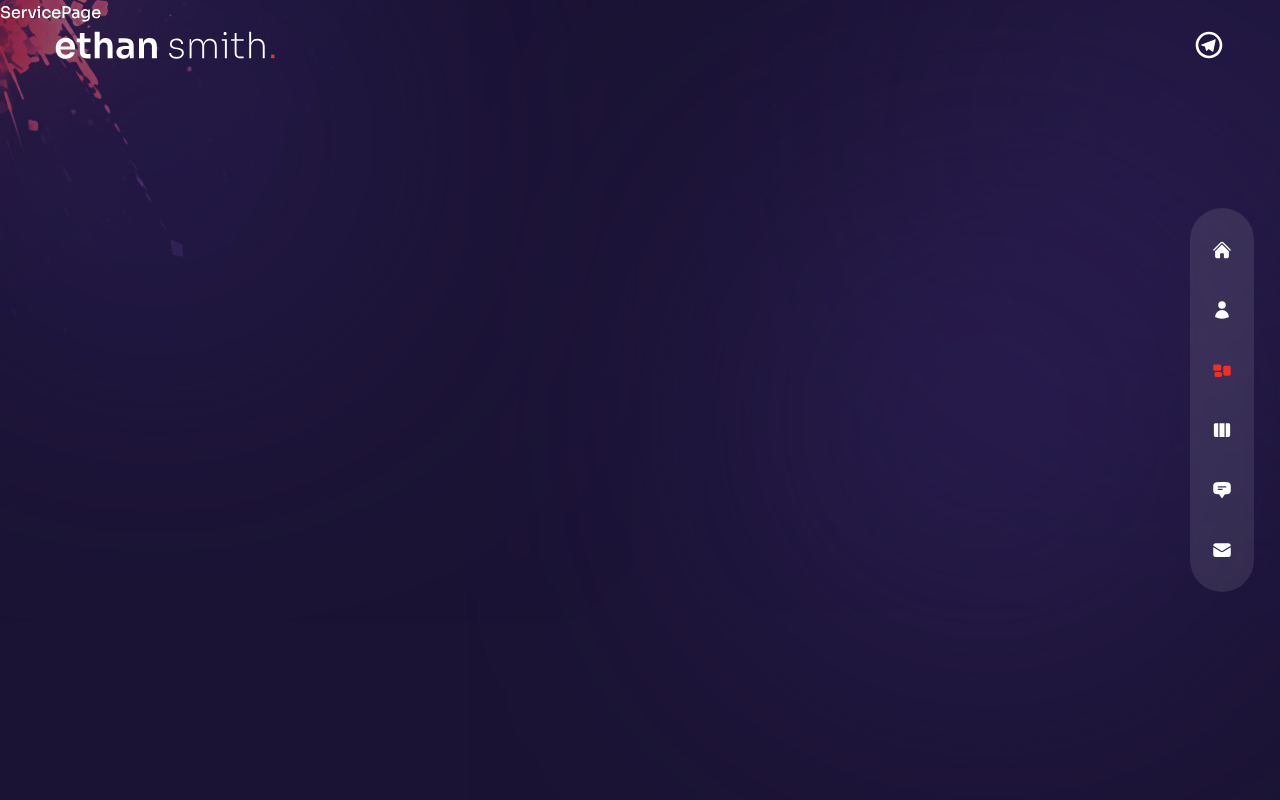
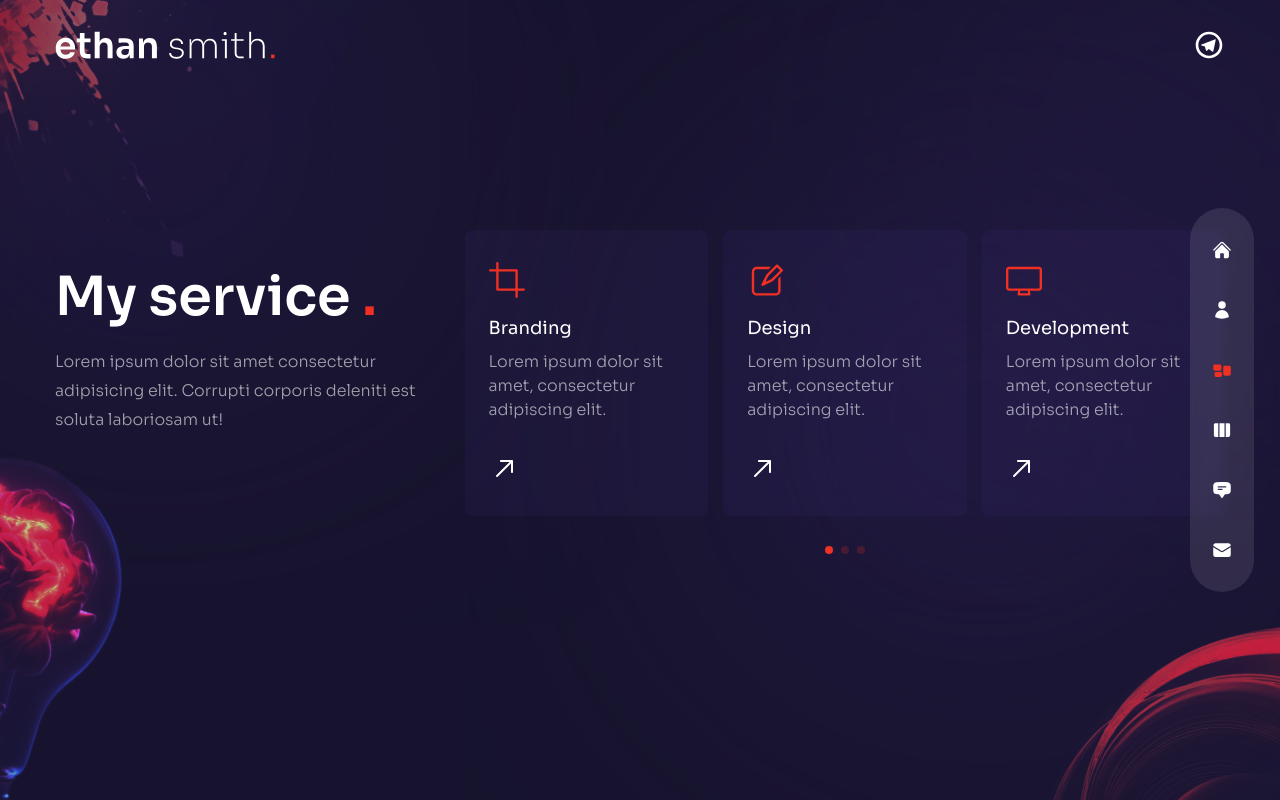
Before and after one commit to hfutgf/portfolio2, a Next.js app: page /services in a window 1280 px wide. Built offline with nearby package versions, Linux system fonts and the light colour scheme.

Commit message:
created service page

```diff
--- a/app/(pages)/services/page.tsx
+++ b/app/(pages)/services/page.tsx
@@ -1,6 +1,46 @@
+"use client";
 import React from "react";
+import { motion } from "framer-motion";
+import Circles from "@/components/Circles";
+import Bulb from "@/components/Bulb";
+import ServiceSlider from "@/components/ServiceSlider";
+import { fadeIn } from "@/variant";
+
 const ServicePage = () => {
-  return <div>ServicePage</div>;
+  return (
+    <div className="h-full bg-primary/30 py-36 flex items-center">
+      <Circles />
+      <div className=" container mx-auto">
+        <div className="flex flex-col xl:flex-row gap-x-8">
+          <motion.div
+            variants={fadeIn("down", 0.3)}
+            initial="hidden"
+            animate="show"
+            exit="hidden"
+            className="text-center flex xl:w-[30vw] flex-col lg:text-left mb-4 xl:mb-0"
+          >
+            <h2 className="h2 xl:mt-8">
+              My service <span className="text-accent">.</span>
+            </h2>
+            <p className="mb-4 max-w-[400px] mx-auto lg:mx-0">
+              Lorem ipsum dolor sit amet consectetur adipisicing elit. Corrupti
+              corporis deleniti est soluta laboriosam ut!
+            </p>
+          </motion.div>
+          <motion.div
+            variants={fadeIn("up", 0.3)}
+            initial="hidden"
+            animate="show"
+            exit="hidden"
+            className="w-full xl:max-w-[65%]"
+          >
+            <ServiceSlider />
+          </motion.div>
+        </div>
+      </div>
+      <Bulb />
+    </div>
+  );
 };
 
 export default ServicePage;
--- a/components/Bulb.tsx
+++ b/components/Bulb.tsx
@@ -1,5 +1,17 @@
+import Image from "next/image";
+
 const Bulb = () => {
-  return <div>Bulb</div>;
+  return (
+    <div className="absolute  -left-36 -bottom-12 rotate-12 mix-blend-color-dodge animate-pulse duration-75 z-10 w-[200px] xl:w-[260px]">
+      <Image
+        src={"/bulb.png"}
+        width={260}
+        height={200}
+        className="w-full h-full"
+        alt=""
+      />
+    </div>
+  );
 };
 
 export default Bulb;
--- a/components/ServiceSlider.tsx
+++ b/components/ServiceSlider.tsx
@@ -1,44 +1,82 @@
-// icons
+"use client";
 import {
   RxCrop,
   RxPencil2,
   RxDesktop,
   RxReader,
   RxRocket,
+  RxArrowTopRight,
 } from "react-icons/rx";
+import { Swiper, SwiperSlide } from "swiper/react";
+import { Pagination, FreeMode } from "swiper/modules";
+import "swiper/css";
+import "swiper/css/free-mode";
+import "swiper/css/pagination";
 
-
-// data
 const serviceData = [
   {
     icon: <RxCrop />,
-    title: 'Branding',
-    description: 'Lorem ipsum dolor sit amet, consectetur adipiscing elit.',
+    title: "Branding",
+    description: "Lorem ipsum dolor sit amet, consectetur adipiscing elit.",
   },
   {
     icon: <RxPencil2 />,
-    title: 'Design',
-    description: 'Lorem ipsum dolor sit amet, consectetur adipiscing elit.',
+    title: "Design",
+    description: "Lorem ipsum dolor sit amet, consectetur adipiscing elit.",
   },
   {
     icon: <RxDesktop />,
-    title: 'Development',
-    description: 'Lorem ipsum dolor sit amet, consectetur adipiscing elit.',
+    title: "Development",
+    description: "Lorem ipsum dolor sit amet, consectetur adipiscing elit.",
   },
   {
     icon: <RxReader />,
-    title: 'Copywriting',
-    description: 'Lorem ipsum dolor sit amet, consectetur adipiscing elit.',
+    title: "Copywriting",
+    description: "Lorem ipsum dolor sit amet, consectetur adipiscing elit.",
   },
   {
     icon: <RxRocket />,
-    title: 'SEO',
-    description: 'Lorem ipsum dolor sit amet, consectetur adipiscing elit.',
+    title: "SEO",
+    description: "Lorem ipsum dolor sit amet, consectetur adipiscing elit.",
   },
 ];
 
 const ServiceSlider = () => {
-  return <div>Service Slider</div>;
+  return (
+    <Swiper
+      breakpoints={{
+        320: {
+          slidesPerView: 1,
+          spaceBetween: 15,
+        },
+        640: {
+          slidesPerView: 3,
+          spaceBetween: 15,
+        },
+      }}
+      freeMode={true}
+      pagination={{
+        clickable: true,
+      }}
+      modules={[FreeMode, Pagination]}
+      className="h-[240px] sm:h-[340px]"
+    >
+      {serviceData.map((item, i) => (
+        <SwiperSlide key={item.title}>
+          <div className="bg-[rgba(65,47,123,0.15)] h-max rounded-lg px-6 py-8 flex sm:flex-col gap-x-6 sm:gap-x-0 group  cursor-pointer hover:bg-[rgba(89,65,169,0.15)] transition-all duration-300">
+            <div className="text-4xl  text-accent mb-4">{item.icon}</div>
+            <div className="mb-8">
+              <div className="mb-2 text-lg ">{item.title}</div>
+              <p className="max-w-[350px] leading-normal">{item.description}</p>
+            </div>
+            <div className="text-3xl">
+              <RxArrowTopRight className="group-hover:rotate-45 group-hover:text-accent transition-all duration-300" />
+            </div>
+          </div>
+        </SwiperSlide>
+      ))}
+    </Swiper>
+  );
 };
 
 export default ServiceSlider;
--- a/package.json
+++ b/package.json
@@ -20,6 +20,7 @@
     "react-dom": "^18",
     "react-icons": "^4.12.0",
     "react-tsparticles": "^2.9.3",
+    "swiper": "^11.0.5",
     "tailwind-scrollbar": "^3.0.5",
     "tsparticles": "^2.9.3"
   },
```
Also changed, not shown: 1 other file (tests, documents, lock files or other folders).
